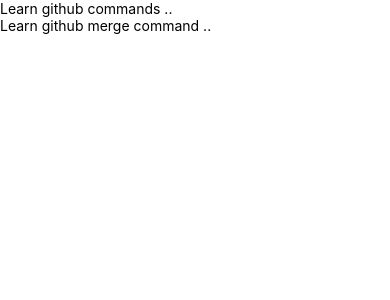
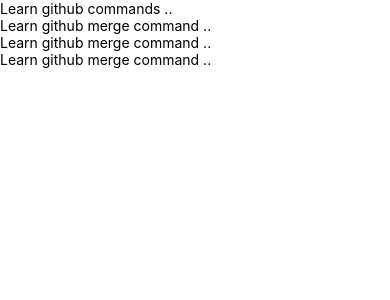
Before and after one commit to Dugariya/githublearn, a React Native app: screen / in a window 390 px wide. Shown: the top 300 px of the page. Built offline with nearby package versions, Linux system fonts and the light colour scheme.

Commit message:
feature two update

```diff
--- a/App.tsx
+++ b/App.tsx
@@ -6,6 +6,8 @@
     <View>
       <Text>Learn github commands ..</Text>
       <Text>Learn github merge command ..</Text>
+      <Text>Learn github merge command ..</Text>
+      <Text>Learn github merge command ..</Text>
     </View>
   );
 };
```
